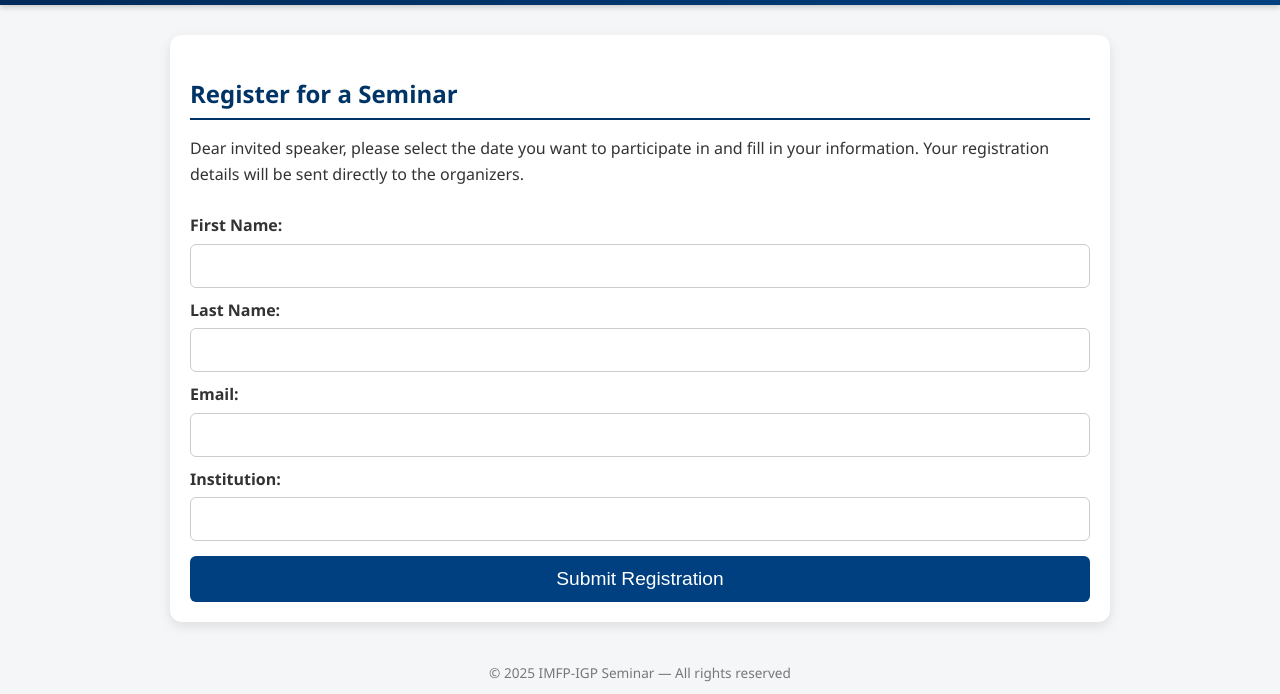
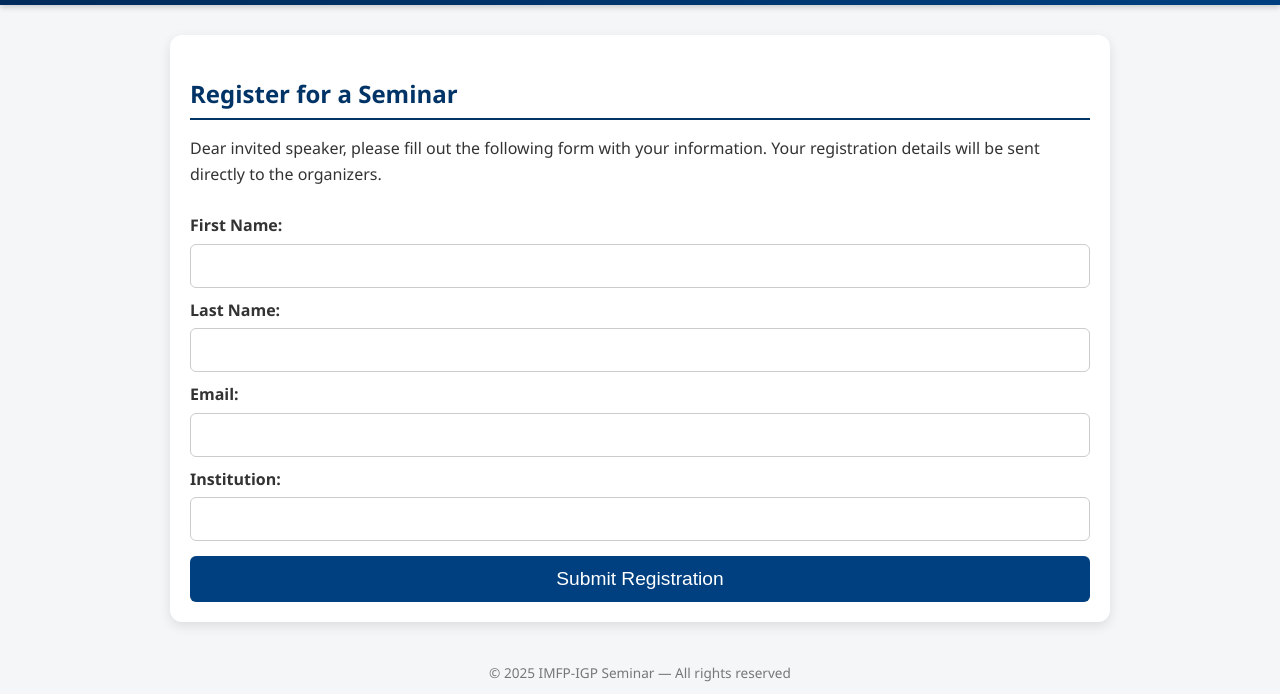
Before and after one commit to vtmaths/imfp-igp-seminar, a plain HTML site: page register.html in a window 1280 px wide. Shown: the part 148-842 px from the top of the page. Drawn offline with Linux system fonts and the light colour scheme.

Commit message:
Update register.html

```diff
--- a/register.html
+++ b/register.html
@@ -22,7 +22,7 @@
   <main>
     <section id="register">
       <h2>Register for a Seminar</h2>
-      <p>Dear invited speaker, please select the date you want to participate in and fill in your information. Your registration details will be sent directly to the organizers.</p>
+      <p>Dear invited speaker, please fill out the following form with your information. Your registration details will be sent directly to the organizers.</p>
 
       <form action="https://formspree.io/f/xovnbeqw" method="POST">
         <input type="hidden" name="_subject" value="IMFP-IGP Seminar Registration">
```
